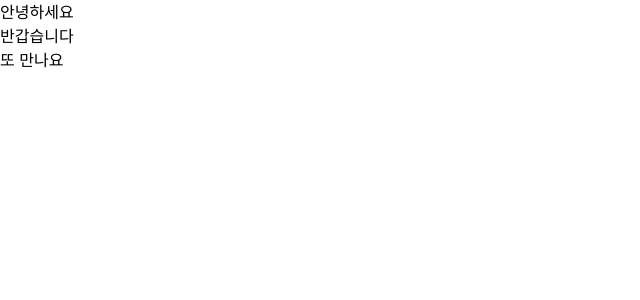
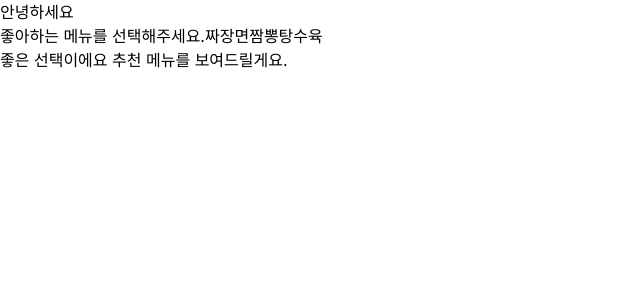
Before and after one commit to ssabii/app-router-example, a Next.js app: page /sequential-rendering in a window 1280 px wide. Shown: the top 300 px of the page, without its empty margins (0-640 px from the left). Built offline with nearby package versions, Linux system fonts and the light colour scheme.

Commit message:
feat: 메시지 타이핑 효과 및 칩 순차 렌더링 구현

```diff
--- /dev/null
+++ b/app/sequential-rendering/MessageChipItem.tsx
@@ -0,0 +1,35 @@
+import { useCallback, useState } from "react";
+import MessageTextItem from "./MessageTextItem";
+
+interface MessageChipItemProps {
+  text: string;
+  chips: string[];
+  onRenderComplete?: () => void;
+}
+
+function MessageChipItem({
+  text,
+  chips,
+  onRenderComplete,
+}: MessageChipItemProps) {
+  const [show, setShow] = useState(false);
+
+  const handleRenderCompleteMessageText = useCallback(() => {
+    setShow(true);
+    onRenderComplete?.();
+  }, [onRenderComplete])
+
+  return (
+    <div>
+      <MessageTextItem
+        text={text}
+        onRenderComplete={handleRenderCompleteMessageText}
+      />
+      {show && chips.map((chip, index) => (
+        <button key={index}>{chip}</button>
+      ))}
+    </div>
+  );
+}
+
+export default MessageChipItem;
--- a/app/sequential-rendering/MessageItem.tsx
+++ b/app/sequential-rendering/MessageItem.tsx
@@ -1,30 +1,38 @@
 'use client';
 
-import { PropsWithChildren, ReactNode, useEffect } from "react";
+import MessageTextItem from "./MessageTextItem";
+import { Message } from "./MessageList";
+import MessageChipItem from "./MessageChipItem";
 
 interface MessageItemProps {
-  onRenderComplete: () => void;
+  message: Message
+  onRenderComplete?: () => void;
 }
 
 function MessageItem({
+  message,
   onRenderComplete,
-  children
-}: PropsWithChildren<MessageItemProps>) {
-  useEffect(() => {
-    const timeout = setTimeout(() => {
-      onRenderComplete();
-    }, 1000);
+}: MessageItemProps) {
+  if (message.type === 'text') {
+    return (
+      <MessageTextItem
+        text={message.message}
+        onRenderComplete={onRenderComplete}
+      />
+    );
+  }
 
-    return () => {
-      clearTimeout(timeout);
-    }
-  }, [onRenderComplete])
+  if (message.type === 'chip') {
+    return (
+      <MessageChipItem
+        text={message.message}
+        chips={message.chips ?? []}
+        onRenderComplete={onRenderComplete}
+      />
+    );
+  }
 
-  return (
-    <div>
-      {children}
-    </div>
-  );
+  return null;
 }
 
 export default MessageItem;
--- a/app/sequential-rendering/MessageList.tsx
+++ b/app/sequential-rendering/MessageList.tsx
@@ -1,21 +1,46 @@
-import { useEffect } from "react";
+import { Fragment, useCallback, useEffect } from "react";
 import { useMessage } from "./MessageContext";
 import MessageItem from "./MessageItem";
 
+export interface Message {
+  type: 'text' | 'chip';
+  message: string;
+  chips?: string[];
+}
+
 function MessageList() {
   const { currentIndex, setCurrentIndex } = useMessage();
-  const messages = ['안녕하세요', '반갑습니다', '또 만나요'];
+  const messages: Message[] = [
+    {
+      type: 'text',
+      message: '안녕하세요',
+    },
+    {
+      type: 'chip',
+      message: '좋아하는 메뉴를 선택해주세요.',
+      chips: ['짜장면', '짬뽕', '탕수육'],
+    },
+    {
+      type: 'text',
+      message: '좋은 선택이에요 추천 메뉴를 보여드릴게요.',
+    }
+  ];
 
-  const handleRenderComplete = () => setCurrentIndex((prev) => prev + 1);
+  const handleRenderComplete = useCallback(() => {
+    setCurrentIndex((prev) => prev + 1);
+  }, [setCurrentIndex])
 
   return (
     <div>
       {messages.map((message, index) => (
-        (index <= currentIndex) && (
-          <MessageItem key={index} onRenderComplete={handleRenderComplete}>
-            {message}
-          </MessageItem>
-        )
+        <Fragment key={index}>
+          {(index <= currentIndex) && (
+            <MessageItem
+              onRenderComplete={handleRenderComplete}
+              message={message}
+            />
+          )}
+        </Fragment>
       ))}
     </div>
   );
--- /dev/null
+++ b/app/sequential-rendering/MessageTextItem.tsx
@@ -0,0 +1,38 @@
+import { useEffect, useState } from 'react';
+
+
+interface MessageTextItemProps {
+  text: string;
+  speed?: number;
+  onRenderComplete?: () => void;
+}
+
+function MessageTextItem({
+  text,
+  speed = 100,
+  onRenderComplete,
+}: MessageTextItemProps) {
+  const [displayedText, setDisplayedText] = useState('');
+
+  useEffect(() => {
+    let currentText = '';
+    let index = 0;
+
+    const timer = setInterval(() => {
+      currentText += text[index];
+      setDisplayedText(currentText);
+      index += 1;
+
+      if (index === text.length) {
+        onRenderComplete?.();
+        clearInterval(timer);
+      }
+    }, speed);
+
+    return () => clearInterval(timer);
+  }, [text, speed, onRenderComplete]);
+
+  return <span>{displayedText}</span>;
+}
+
+export default MessageTextItem;
```
